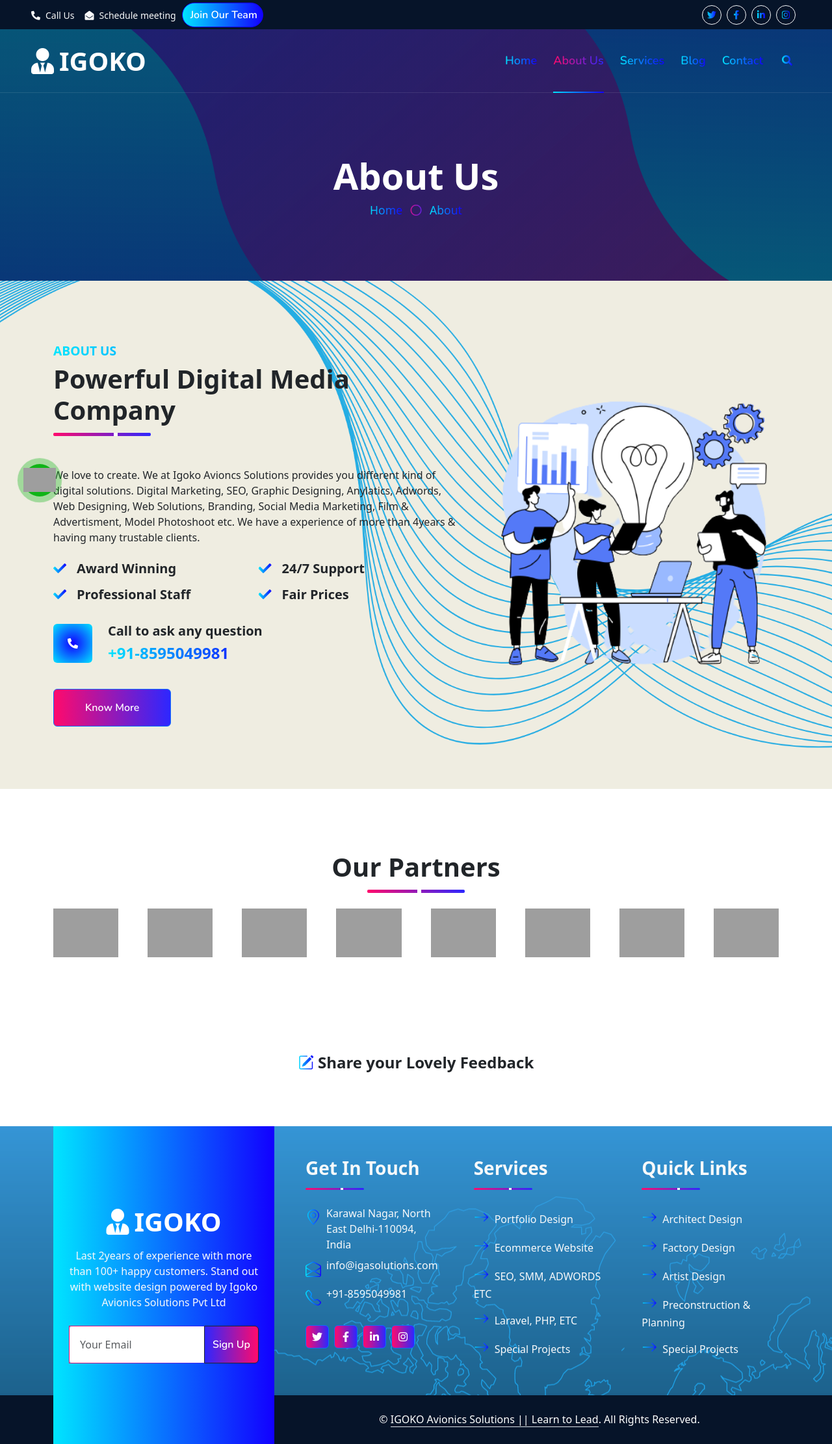
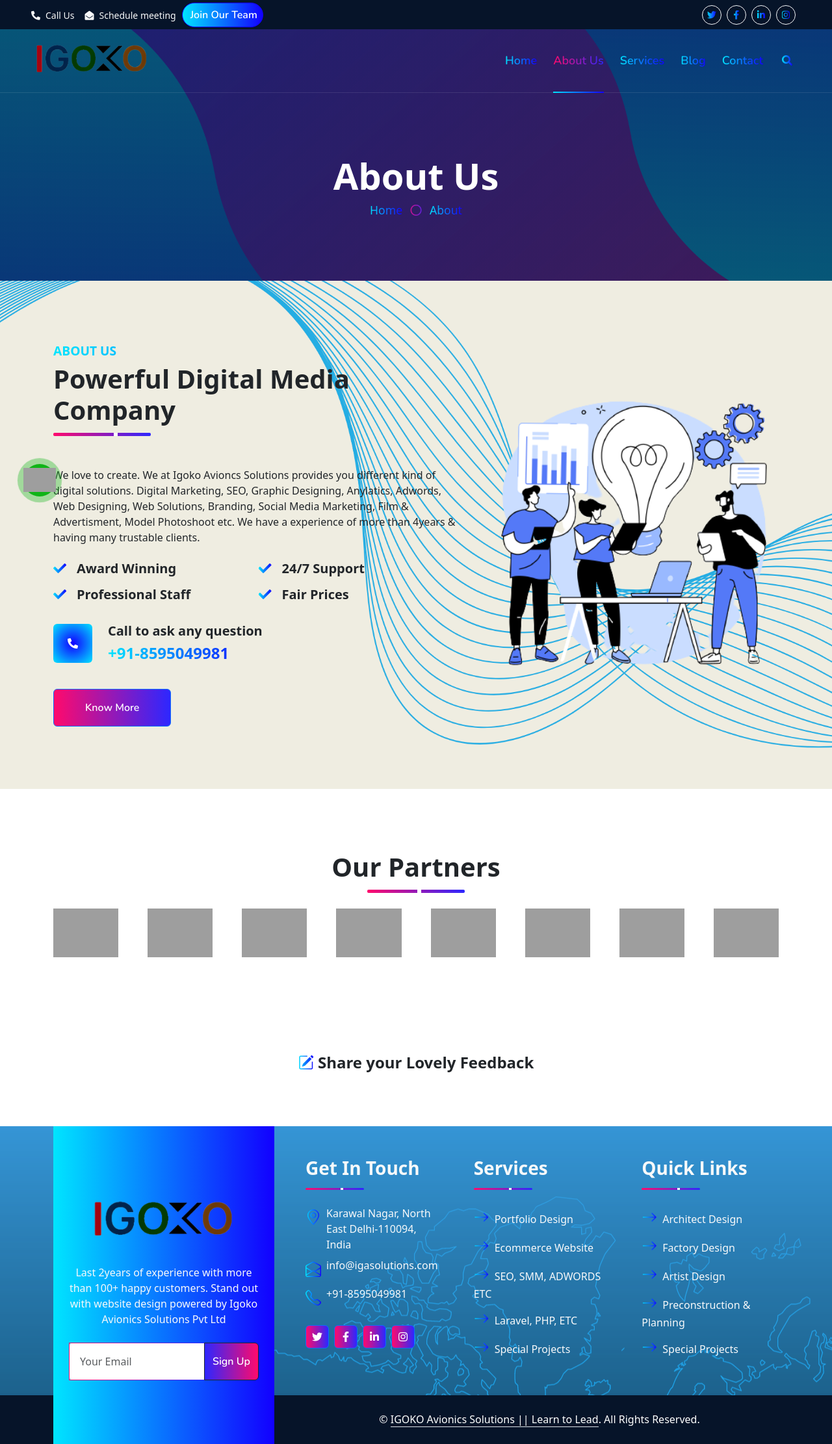
Before and after one commit to prashantkumarrgipt/igoko, a Django app: template templates/user/aboutus.html in a window 1280 px wide. Shown: the whole page at 65% size. Run offline with Django 4.2, Linux system fonts and the light colour scheme; the template is opened without the code that fills it, so the values that code supplies are empty; some libraries are stand-ins or nearby versions; grey boxes are pictures that could not be loaded.

Commit message:
igoko logo changed

```diff
--- a/templates/base.html
+++ b/templates/base.html
@@ -74,7 +74,7 @@
  <div class="container-fluid position-relative p-0">
     <nav class="navbar navbar-expand-lg navbar-dark px-5 py-3 py-lg-0">
         <a href="/home" class="navbar-brand navbar-logo p-0">
-            <h1 class="m-0"><i class="fa fa-user-tie me-2"></i>IGOKO</h1>
+            <img src="{% static 'images/logo/igoko.png' %}" alt="" srcset="" height="80px">
         </a>
         <button class="navbar-toggler" type="button" data-bs-toggle="collapse" data-bs-target="#navbarCollapse">
             <span class="fa fa-bars"></span>
@@ -168,7 +168,7 @@
                 <div class="col-lg-4 col-md-6 footer-about">
                     <div class="d-flex flex-column align-items-center justify-content-center text-center h-100 bg-primary p-4">
                         <a href="/home" class="navbar-brand">
-                            <h1 class="m-0 text-white"><i class="fa fa-user-tie me-2"></i>IGOKO</h1>
+                            <img src="{% static 'images/logo/igoko.png' %}" alt="" srcset="" height="100px">
                         </a>
                         <p class="mt-3 mb-4">Last 2years of experience with more than 100+ happy customers. Stand out with website design powered by Igoko Avionics Solutions Pvt Ltd</p>
                         <form action="">
```
Also changed, not shown: db.sqlite3.
